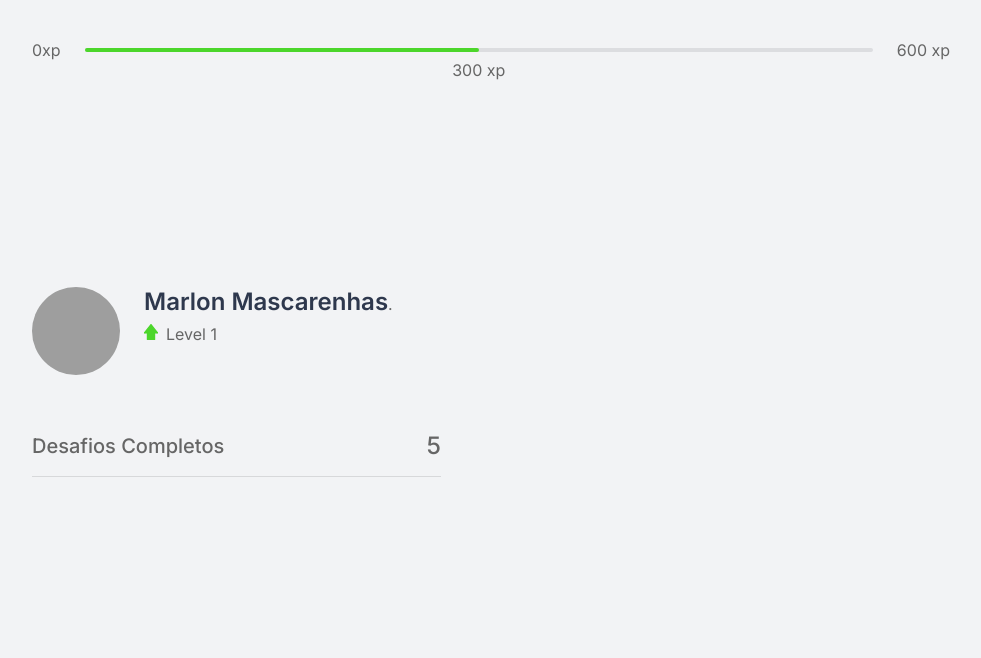
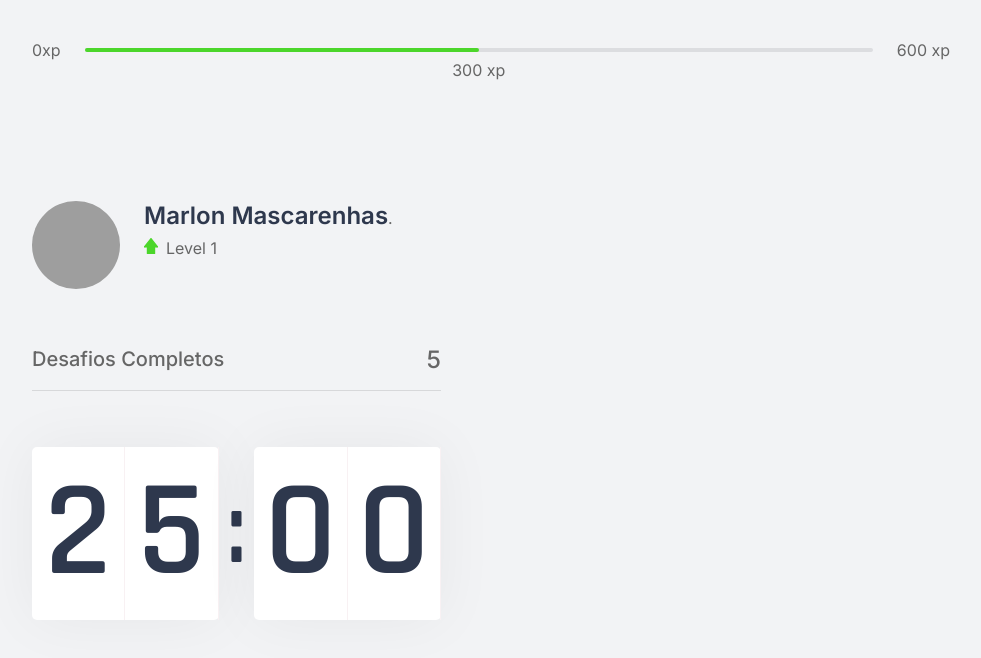
Before and after one commit to MarlonMascarenhas/moveit-next, a Next.js app: page / in a window 1280 px wide. Shown: the top 658 px of the page, without its empty margins (149-1130 px from the left). Built offline with nearby package versions, Linux system fonts and the light colour scheme; grey boxes are pictures that could not be loaded.

Commit message:
Count down

```diff
--- /dev/null
+++ b/src/components/Countdown.tsx
@@ -0,0 +1,17 @@
+import styles from '../styles/components/Countdown.module.css';
+
+export function Countdown() {
+    return (
+        <div className={styles.countdownContainer}>
+            <div>
+                <span>2</span>
+                <span>5</span>
+            </div>
+            <span>:</span>
+            <div>
+                <span>0</span>
+                <span>0</span>
+            </div>
+        </div>
+    )
+}
--- a/src/pages/_document.tsx
+++ b/src/pages/_document.tsx
@@ -5,6 +5,7 @@ export default class MyDocument extends Document {
         return (
             <Html>
                 <Head>
+                    <link rel="shortcut icon" href="favicon.png" type="image/png" />
                     <link rel="preconnect" href="https://fonts.gstatic.com"/>
                     <link href="https://fonts.googleapis.com/css2?family=Inter:wght@400;500;600&family=Rajdhani:wght@600&display=swap" rel="stylesheet"/>
                 </Head>
--- a/src/pages/index.tsx
+++ b/src/pages/index.tsx
@@ -1,17 +1,23 @@
 import { Profile } from '../components/Profile';
 import { CompletedChallenges } from '../components/CompletedChallenges';
 import { ExperienceBar } from '../components/ExperienceBar';
+import Head from 'next/head';
 
 import styles from '../styles/pages/Home.module.css';
+import { Countdown } from '../components/Countdown';
 
 export default function Home() {
   return (
     <div className={styles.container}>
+      <Head>
+        <title>Inicio | move.it </title>
+      </Head>
       <ExperienceBar />
       <section>
         <div>
           <Profile />
           <CompletedChallenges />
+          <Countdown />
         </div>
         <div>
 
--- /dev/null
+++ b/src/styles/components/Countdown.module.css
@@ -0,0 +1,38 @@
+.countdownContainer {
+  display: flex;
+  align-items: center;
+  font-family: Rajdhani;
+  font-weight: 600;
+  color: var(--title);
+}
+
+.countdownContainer > div {
+  flex: 1;
+
+  display: flex;
+  align-items: center;
+  justify-content: space-evenly;
+
+  background: var(--white);
+  box-shadow: 0 0 60px rgba(0, 0, 0, 0.05);
+  border-radius: 5px;
+  font-size: 8.5rem;
+  text-align: center;
+}
+
+.countdownContainer > div span {
+  flex: 1;
+}
+
+.countdownContainer > div span:first-child {
+  border-right: 1px solid #f8f1f3;
+}
+
+.countdownContainer > div span:last-child {
+  border-right: 1px solid #f8f1f3;
+}
+
+.countdownContainer > span {
+  font-size: 6.25rem;
+  margin: 0 0.5rem;
+}
```
